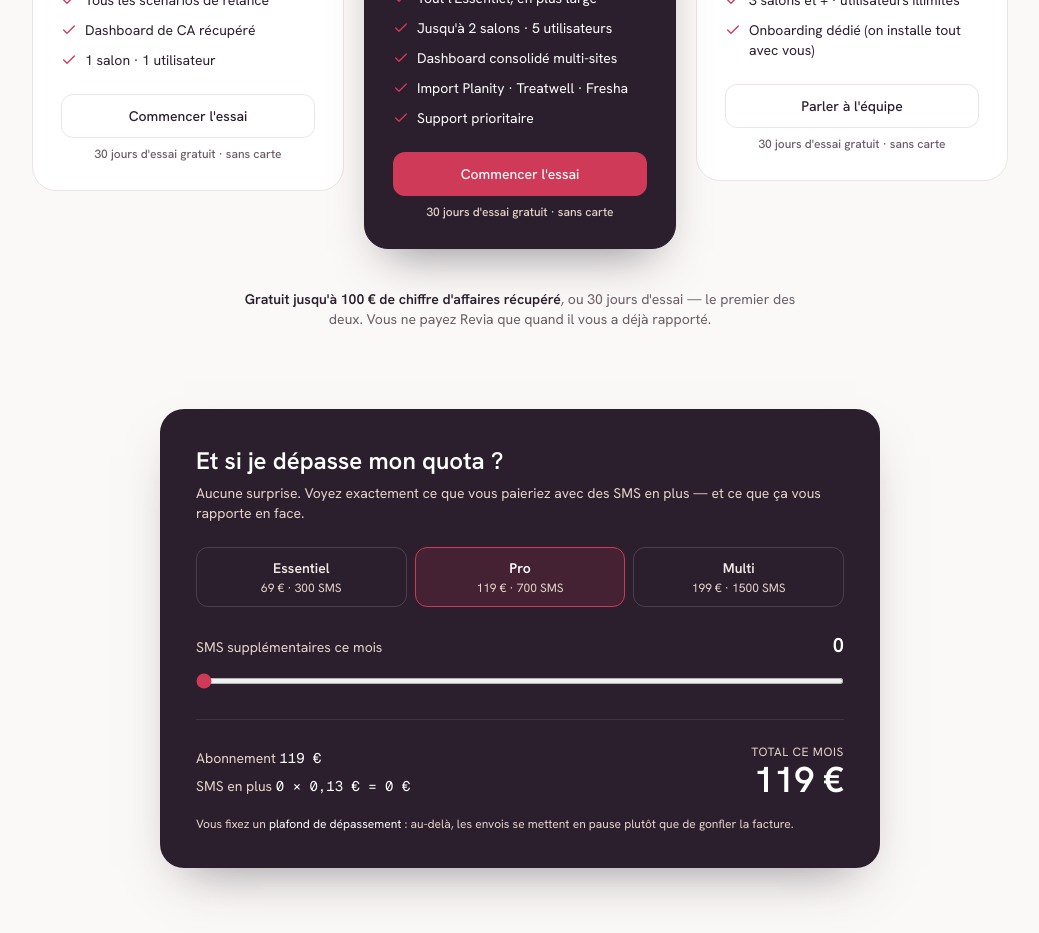
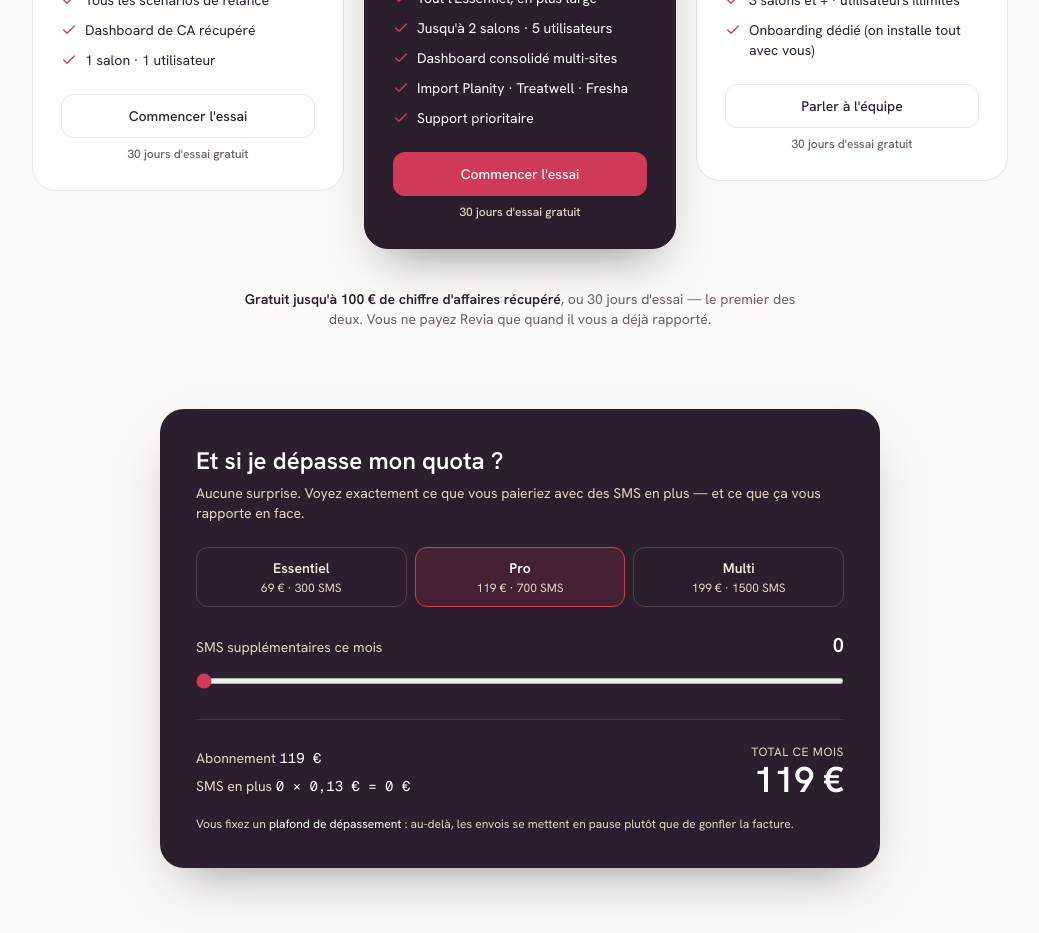
Before and after one commit to davdav28/revia, a Next.js app: page /tarifs in a window 1280 px wide. Shown: the part 840-1773 px from the top of the page, without its empty margins (120-1159 px from the left). Built offline with nearby package versions, Linux system fonts and the light colour scheme.

Commit message:
Tarifs : retire 'sans carte' (la carte sera demandee a l'inscription)

```diff
--- a/src/components/marketing/pricing-cards.tsx
+++ b/src/components/marketing/pricing-cards.tsx
@@ -190,7 +190,7 @@ export function PricingCards() {
                   plan.highlight ? "text-[var(--nude)]" : "text-muted",
                 )}
               >
-                {SUBSCRIPTION.trial.days} jours d'essai gratuit · sans carte
+                {SUBSCRIPTION.trial.days} jours d'essai gratuit
               </p>
             </div>
           );
```
